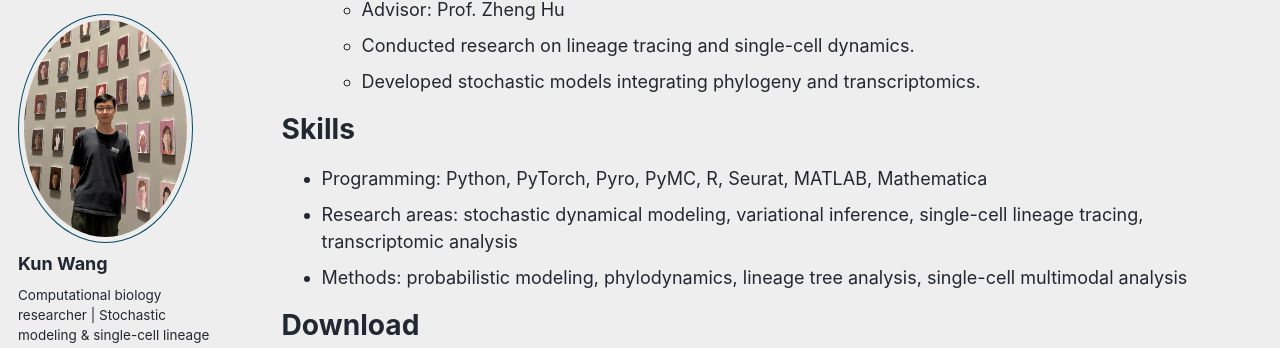
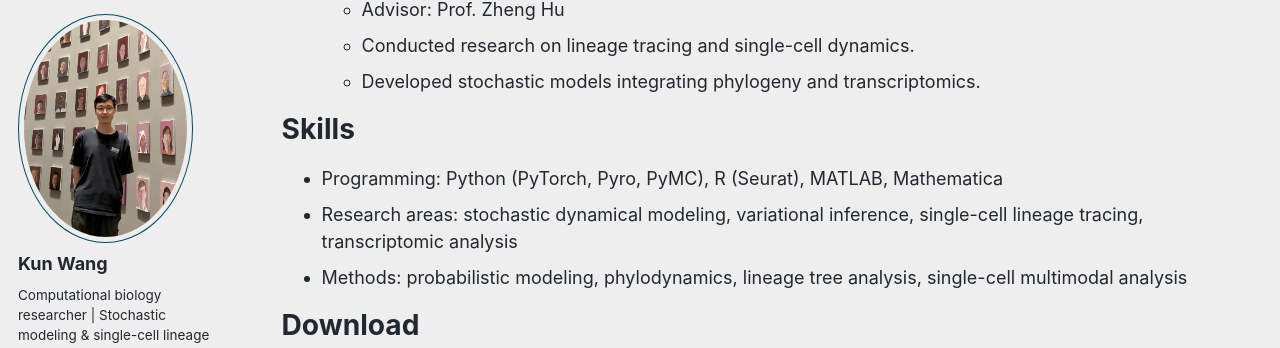
Before and after one commit to kunwang34/kunwang34.github.io, a Jekyll site: the page built from _pages/cv.md, in a window 1280 px wide and 900 px high, scrolled down 425 px. Shown: the part 92-440 px from the top of the window. Built offline with Jekyll 4.4.1, drawn with Linux system fonts in a browser that asks for light colours; some web fonts are replaced; a script that is not in the unit is left out.

```diff
--- a/_pages/cv.md
+++ b/_pages/cv.md
@@ -27,7 +27,7 @@ Internship
 
 Skills
 ======
-* Programming: Python, PyTorch, Pyro, PyMC, R, Seurat, MATLAB, Mathematica
+* Programming: Python (PyTorch, Pyro, PyMC), R (Seurat), MATLAB, Mathematica
 * Research areas: stochastic dynamical modeling, variational inference, single-cell lineage tracing, transcriptomic analysis
 * Methods: probabilistic modeling, phylodynamics, lineage tree analysis, single-cell multimodal analysis
 
```
